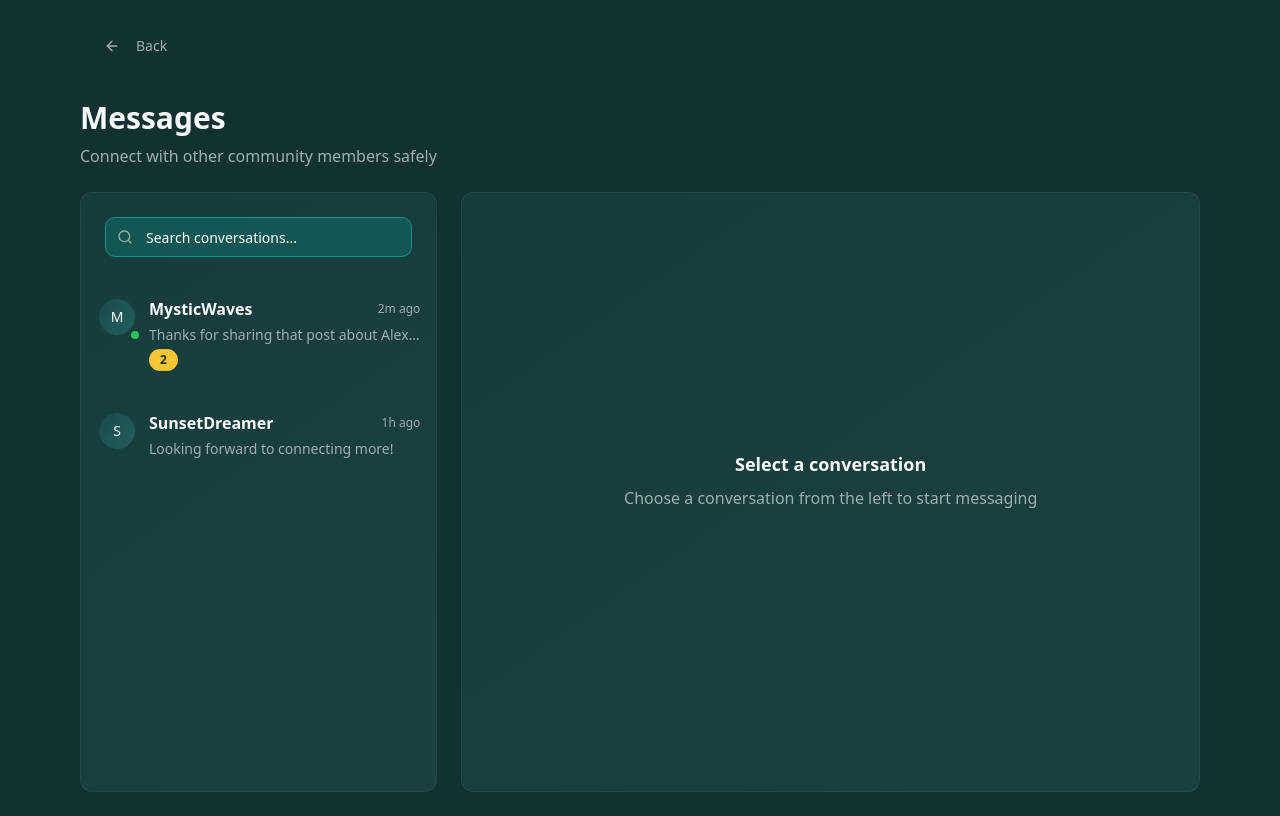
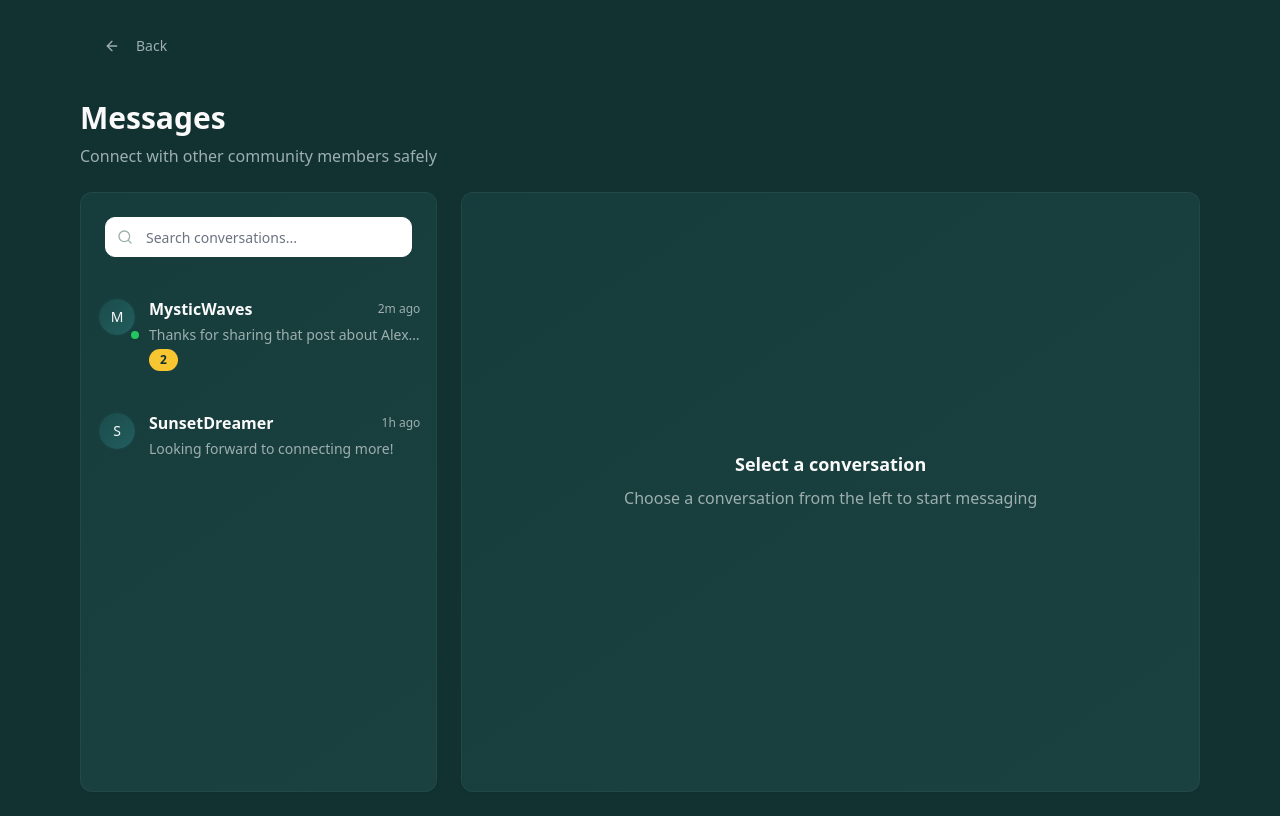
Before and after one commit to PillowTalk-app/secret-dates-whispers, a React (Vite) app: page /messages in a window 1280 px wide. Built offline with nearby package versions, Linux system fonts and the light colour scheme.

Commit message:
Change search bar color
Change the search conversation bar highlight color from turquoise to white.

```diff
--- a/src/pages/Messages.tsx
+++ b/src/pages/Messages.tsx
@@ -157,7 +157,7 @@ export const Messages = ({ userData }: MessagesProps) => {
                   placeholder="Search conversations..."
                   value={searchQuery}
                   onChange={(e) => setSearchQuery(e.target.value)}
-                  className="pl-10 bg-teal-800/80 border-teal-600 text-white placeholder:text-white"
+                  className="pl-10 bg-white border-white text-black placeholder:text-gray-500"
                 />
               </div>
             </CardHeader>
```
